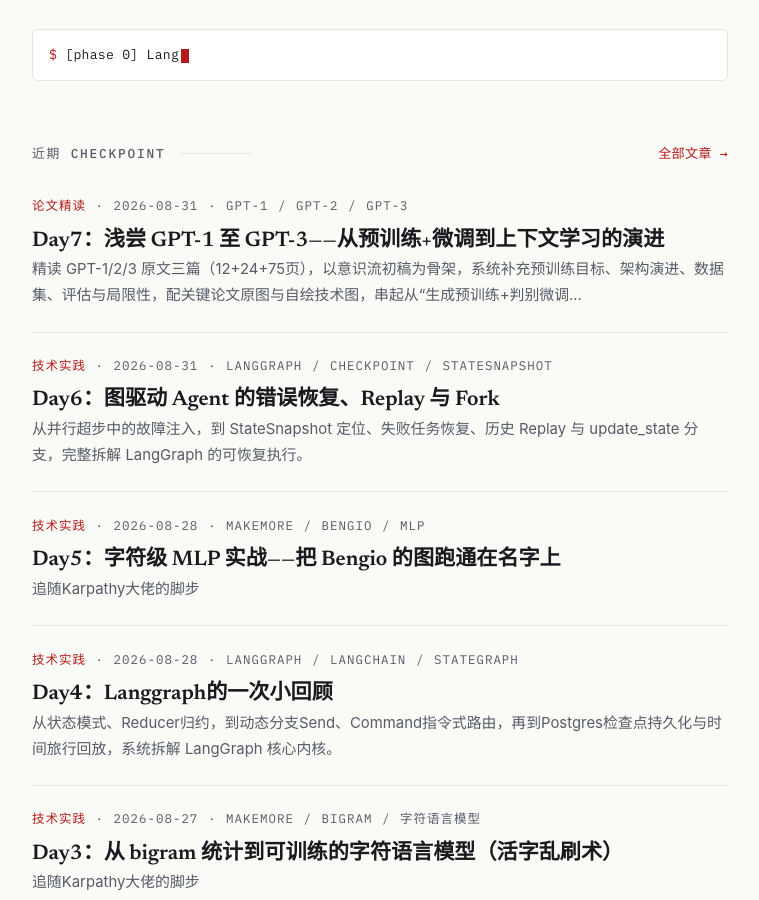
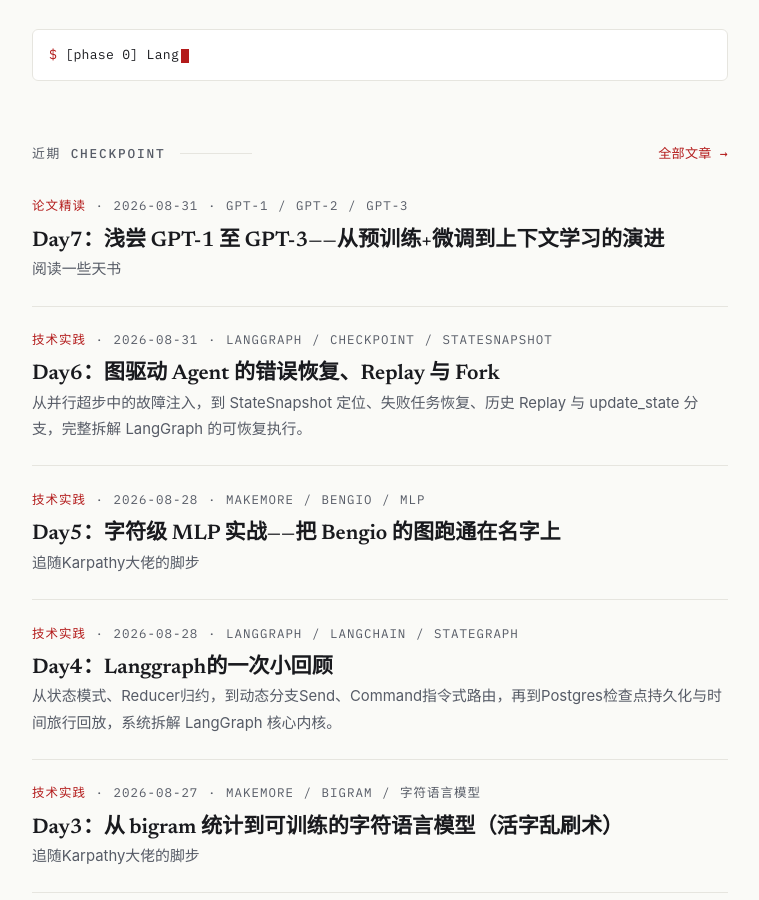
Before and after one commit to Redmoon-2333/Redmoon-2333.github.io, a Jekyll site: the page built from index.html, in a window 1280 px wide and 900 px high, scrolled down 300 px. Shown: the whole window, without its empty margins (260-1019 px from the left). Built offline with Jekyll 4.4.1, drawn with Linux system fonts in a browser that asks for light colours.

Commit message:
fix(blog): Day7 excerpt 改为阅读一些天书

```diff
--- a/_posts/2026-08-31-gpt1-to-gpt3-evolution.md
+++ b/_posts/2026-08-31-gpt1-to-gpt3-evolution.md
@@ -10,7 +10,7 @@
   - Transformer
   - Zero-shot
   - Few-shot
-excerpt: 精读 GPT-1/2/3 原文三篇（12+24+75页），以意识流初稿为骨架，系统补充预训练目标、架构演进、数据集、评估与局限性，配关键论文原图与自绘技术图，串起从“生成预训练+判别微调”到“少样本上下文学习”的范式跃迁。
+excerpt: 阅读一些天书
 math: true
 ---
 
```
